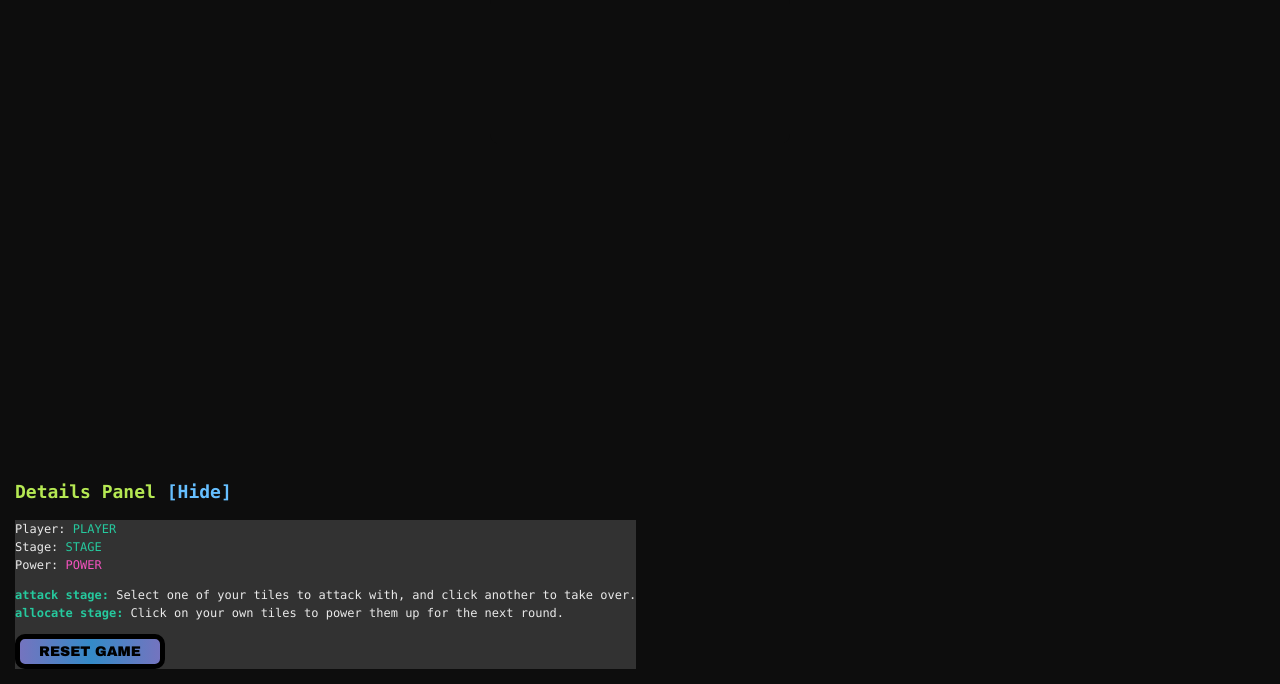
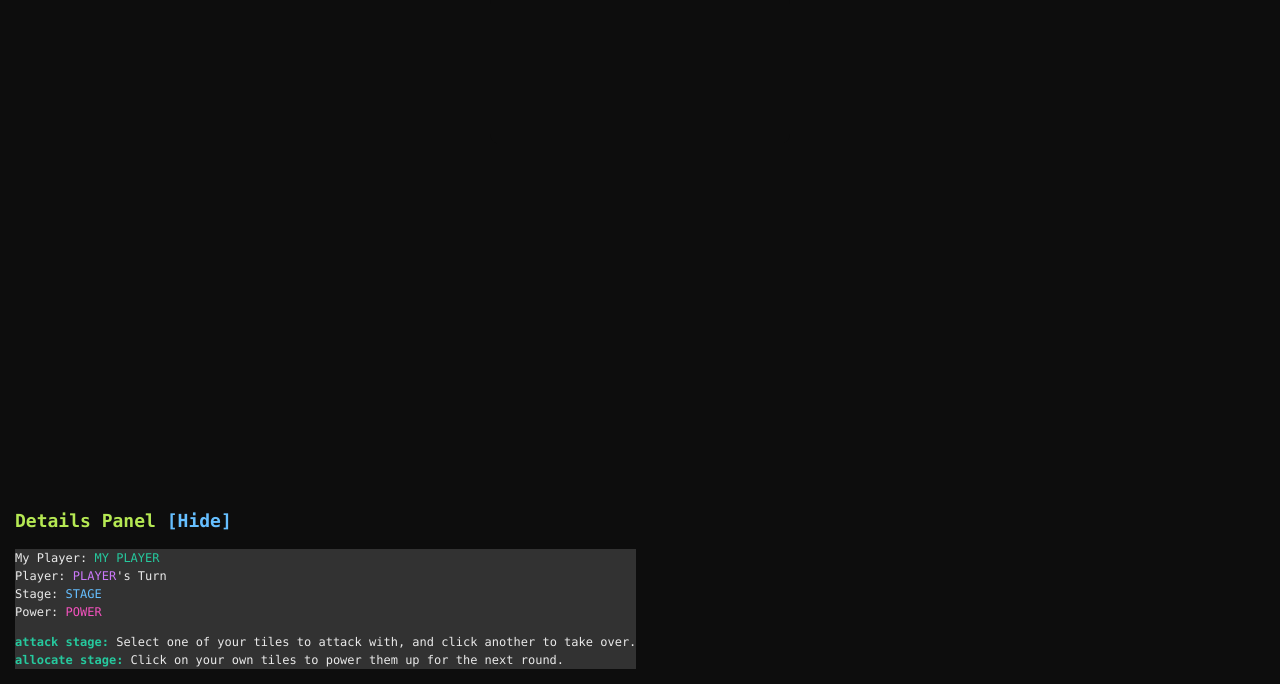
Before and after one commit to eleon479/hexi-web, a website built with webpack: page public/index.html in a window 1280 px wide. Shown: the part 116-800 px from the top of the page. Built offline with nearby package versions, Linux system fonts and the light colour scheme; files whose address does not match are found by name.

Commit message:
fix detail labels + buttons

```diff
--- a/public/index.html
+++ b/public/index.html
@@ -41,7 +41,8 @@
       <div id="details-inner">
         <h3 id="winner"></h3>
         <p>
-          Player: <span id="player">PLAYER</span><br />
+          My Player: <span id="my-player">MY PLAYER</span><br />
+          Player: <span id="current-player">PLAYER</span>'s Turn<br />
           Stage: <span id="stage">STAGE</span><br />
           Power: <span id="power">POWER</span>
         </p>
@@ -57,15 +58,22 @@
           </span>
         </span>
 
-        <span id="details-log">
+        <!-- <span id="details-log">
           <ul id="server-messages"></ul>
-        </span>
+        </span> -->
 
-        <button id="resetGame" class="reset-game control">Reset Game</button>
+        <!-- <button id="resetGame" class="reset-game control">Reset Game</button> -->
       </div>
     </div>
 
     <script type="text/javascript">
+      console.log('index.html: script tag in body');
+      const endAttackButton = document.getElementById('endAttack');
+      const endTurnButton = document.getElementById('endTurn');
+
+      endAttackButton.setAttribute('disabled', true);
+      endTurnButton.setAttribute('disabled', true);
+
       const detailsPanel = document.getElementById('details-inner');
       const detailsToggle = document.getElementById('details-toggle');
       const detailsToggleLabel = document.getElementById(
--- a/public/static/css/style.css
+++ b/public/static/css/style.css
@@ -237,12 +237,16 @@ button:disabled {
   border-radius: 10px;
 }
 
-#player {
+#my-player {
   color: var(--hexipro-green);
 }
 
+#current-player {
+  color: var(--hexipro-indigo);
+}
+
 #stage {
-  color: var(--hexipro-green);
+  color: var(--hexipro-blue);
 }
 
 #power {
```
